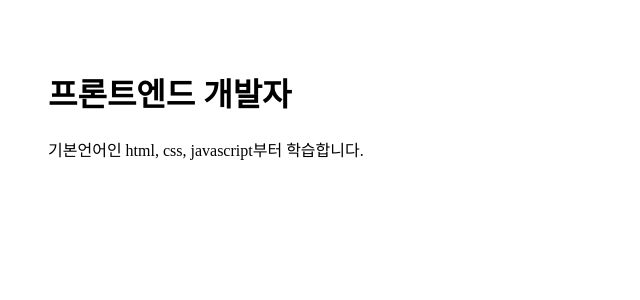
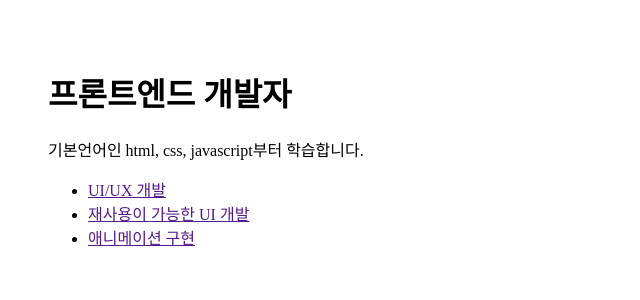
Before and after one commit to s0-p/react-basic, a React (Vite) app: page / in a window 1280 px wide. Shown: the top 300 px of the page, without its empty margins (0-640 px from the left). Built offline with nearby package versions, Linux system fonts and the light colour scheme.

Commit message:
feat: Nav 컴포넌트 추가

```diff
--- a/src/App.jsx
+++ b/src/App.jsx
@@ -8,10 +8,28 @@ function MyHeader() {
     </header>
   );
 }
+function Nav() {
+  return (
+    <nav>
+      <ul>
+        <li>
+          <a href="">UI/UX 개발</a>
+        </li>
+        <li>
+          <a href="">재사용이 가능한 UI 개발</a>
+        </li>
+        <li>
+          <a href="">애니메이션 구현</a>
+        </li>
+      </ul>
+    </nav>
+  );
+}
 function App() {
   return (
     <>
       <MyHeader />
+      <Nav />
     </>
   );
 }
```
